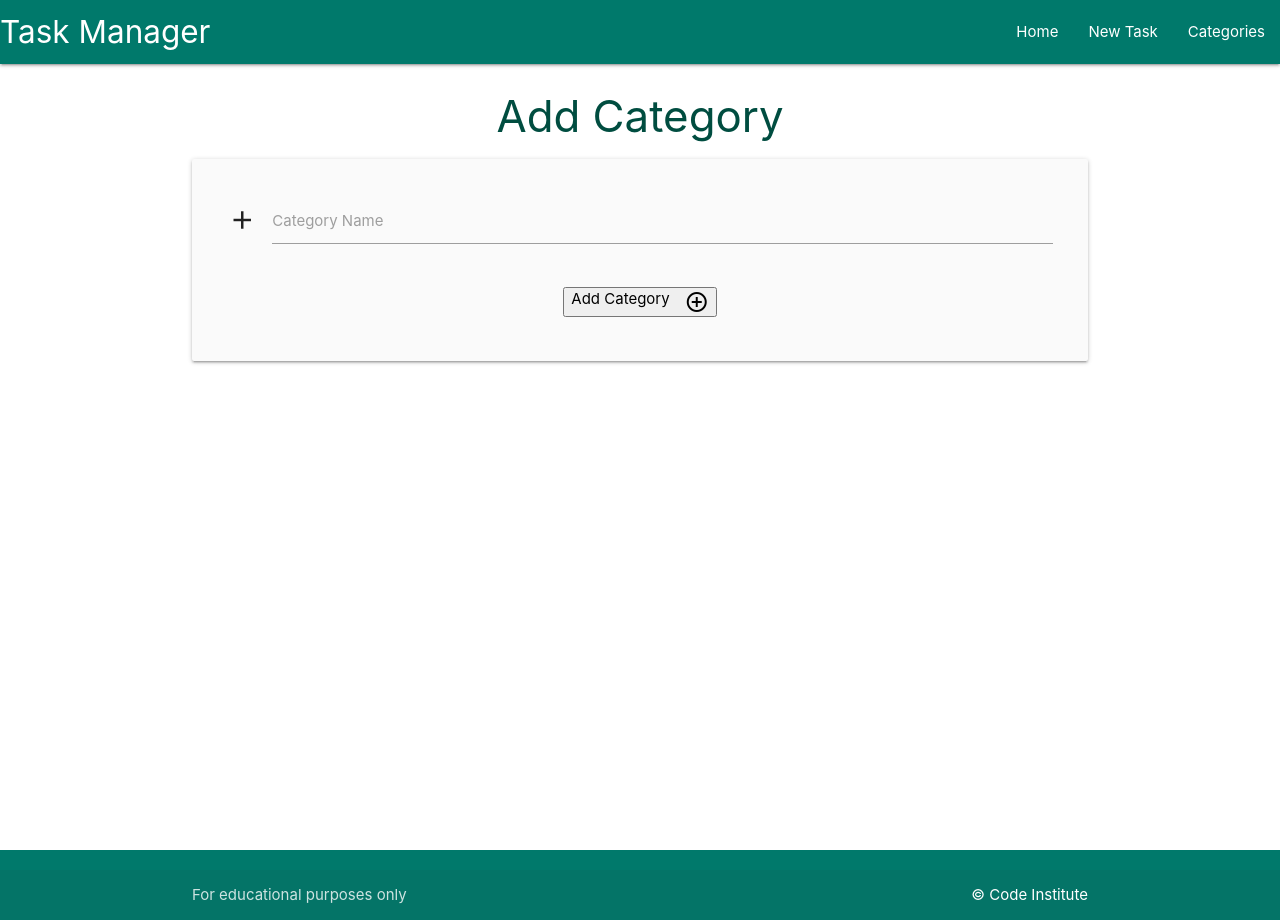
After one commit to pawoods/task-manager, a Flask app: page /add_category in a window 1280 px wide. The commit adds this page. Run offline with Flask 3, Linux system fonts and the light colour scheme.

Commit message:
adds CREATE function to add new catgeory

```diff
--- a/taskmanager/routes.py
+++ b/taskmanager/routes.py
@@ -1,4 +1,4 @@
-from flask import render_template
+from flask import render_template, request, redirect, url_for
 from taskmanager import app, db
 from taskmanager.models import Category, Task
 
@@ -6,3 +6,17 @@ from taskmanager.models import Category, Task
 @app.route("/")
 def home():
     return render_template("tasks.html")
+
+@app.route("/categories")
+def categories():
+    return render_template("categories.html")
+
+
+@app.route("/add_category", methods=["GET", "POST"])
+def add_category():
+    if request.method == "POST":
+        category = Category(category_name=request.form.get("category_name"))
+        db.session.add(category)
+        db.session.commit()
+        return redirect(url_for("categories"))
+    return render_template("add_category.html")
--- a/taskmanager/static/js/script.js
+++ b/taskmanager/static/js/script.js
@@ -1,5 +1,5 @@
 document.addEventListener('DOMContentLoaded', function () {
     // sidenav initialization
-    let sidenav = document.querySelectorAll('.sidenave');
+    let sidenav = document.querySelectorAll('.sidenav');
     M.Sidenav.init(sidenav);
 });
--- /dev/null
+++ b/taskmanager/templates/add_category.html
@@ -0,0 +1,26 @@
+{% extends "base.html" %} {% block content %}
+
+<h3 class="teal-text text-darken-4 center-align">Add Category</h3>
+
+<div class="row card-panel grey lighten-5">
+    <form class="col s12" method="POST" action="{{ url_for('add_category') }}">
+        <!-- Category name -->
+        <div class="row">
+            <div class="input-field col s12">
+                <i class="material-icons prefix">add</i>
+                <input id="category_name" name="category_name" minlength="3" maxlength="25" type="text" class="validate" required/>
+                <label for="category_name">Category Name</label>
+            </div>
+        </div>
+        <!-- submit button -->
+        <div class="row">
+            <div class="col s12 center-align">
+                <button type="submit">
+                    Add Category <i class="material-icons right">add_circle_outline</i>
+                </button>
+            </div>
+        </div>
+    </form>
+</div>
+
+{% endblock %}
--- a/taskmanager/templates/base.html
+++ b/taskmanager/templates/base.html
@@ -1,25 +1,36 @@
 <!DOCTYPE html>
 <html lang="en">
   <head>
-    <meta charset="UTF-8">
-    <meta http-equiv="X-UA-Compatible" content="IE=edge">
-    <meta name="viewport" content="width=device-width, initial-scale=1.0">
-    <link rel="stylesheet" href="https://cdnjs.cloudflare.com/ajax/libs/materialize/1.0.0/css/materialize.min.css">
-    <link rel="stylesheet" href="{{ url_for('static', filename='css/style.css') }}">
+    <meta charset="UTF-8" />
+    <meta http-equiv="X-UA-Compatible" content="IE=edge" />
+    <meta name="viewport" content="width=device-width, initial-scale=1.0" />
+    <link
+      href="https://fonts.googleapis.com/icon?family=Material+Icons"
+      rel="stylesheet"
+    />
+    <link
+      rel="stylesheet"
+      href="https://cdnjs.cloudflare.com/ajax/libs/materialize/1.0.0/css/materialize.min.css"
+    />
+    <link
+      rel="stylesheet"
+      href="{{ url_for('static', filename='css/style.css') }}"
+    />
     <title>Task Manager</title>
   </head>
   <body>
-
     <header>
       <!-- Top navbar -->
-        <nav class="teal darken-3">
+      <nav class="teal darken-2">
         <div class="nav-wrapper">
           <a href="#!" class="brand-logo">Task Manager</a>
-                <a href="#" data-target="mobile-demo" class="sidenav-trigger"><i class="material-icons">menu</i></a>
+          <a href="#" data-target="mobile-demo" class="sidenav-trigger"
+            ><i class="material-icons">menu</i></a
+          >
           <ul class="right hide-on-med-and-down">
             <li><a href="{{ url_for('home') }}">Home</a></li>
-                    <li><a href="">New Task</a></li>
-                    <li><a href="">Categories</a></li>
+            <li><a href="{{ url_for('add_category') }}">New Task</a></li>
+            <li><a href="{{ url_for('categories') }}">Categories</a></li>
           </ul>
         </div>
       </nav>
@@ -27,28 +38,25 @@
       <!-- mobile sidenav -->
       <ul class="sidenav" id="mobile-demo">
         <li><a href="{{ url_for('home') }}">Home</a></li>
-            <li><a href="">New Task</a></li>
-            <li><a href="">Categories</a></li>
+        <li><a href="{{ url_for('add_category') }}">New Task</a></li>
+        <li><a href="{{ url_for('categories') }}">Categories</a></li>
       </ul>
     </header>
 
-	<main class="container">
-		{% block content %}
+    <main class="container">{% block content %} {% endblock %}</main>
 
-		{% endblock %}
-	</main>
-
-	<footer class="page-footer teal darken-4">
+    <footer class="page-footer teal darken-2">
       <div class="footer-copyright">
         <div class="container">
           For educational purposes only
-				<a class="right" href="https://codeinstitute.net">&copy; Code Institute</a>
+          <a class="right white-text" href="https://codeinstitute.net"
+            >&copy; Code Institute</a
+          >
         </div>
       </div>
     </footer>
 
     <script src="https://cdnjs.cloudflare.com/ajax/libs/materialize/1.0.0/js/materialize.min.js"></script>
     <script src="{{ url_for('static', filename='js/script.js') }}"></script>
-
   </body>
 </html>
--- a/taskmanager/templates/tasks.html
+++ b/taskmanager/templates/tasks.html
@@ -1,6 +1,6 @@
 {% extends "base.html" %}
 {% block content %}
 
-<h3 class="light-blue-text text-darken-4 center-align">Tasks</h3>
+<h3 class="teal-text text-darken-4 center-align">Tasks</h3>
 
 {% endblock %}
```
Also changed, not shown: taskmanager/templates/categories.html (added, +13 -0 lines). Lines whose indentation alone changed are shown as unchanged.
